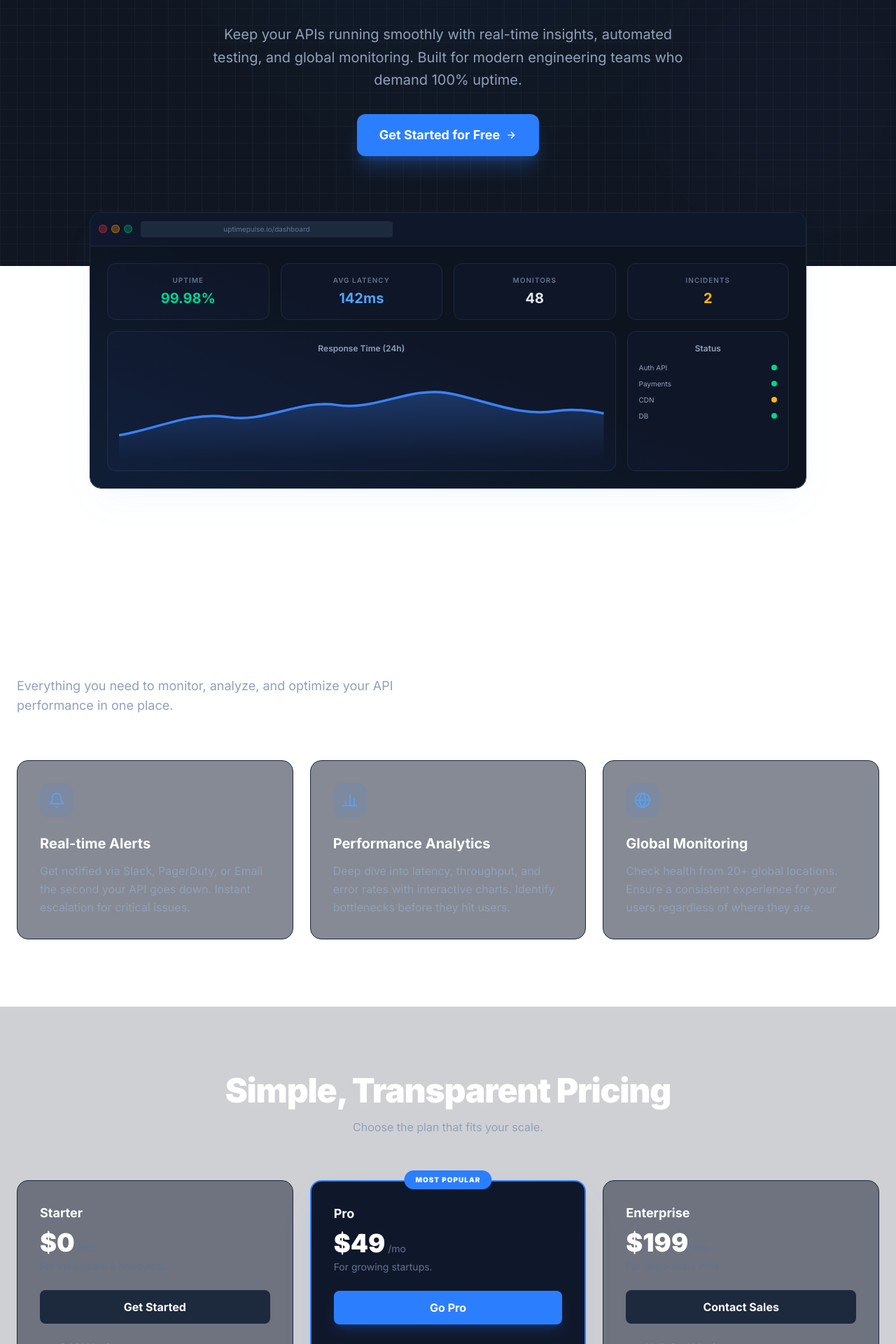
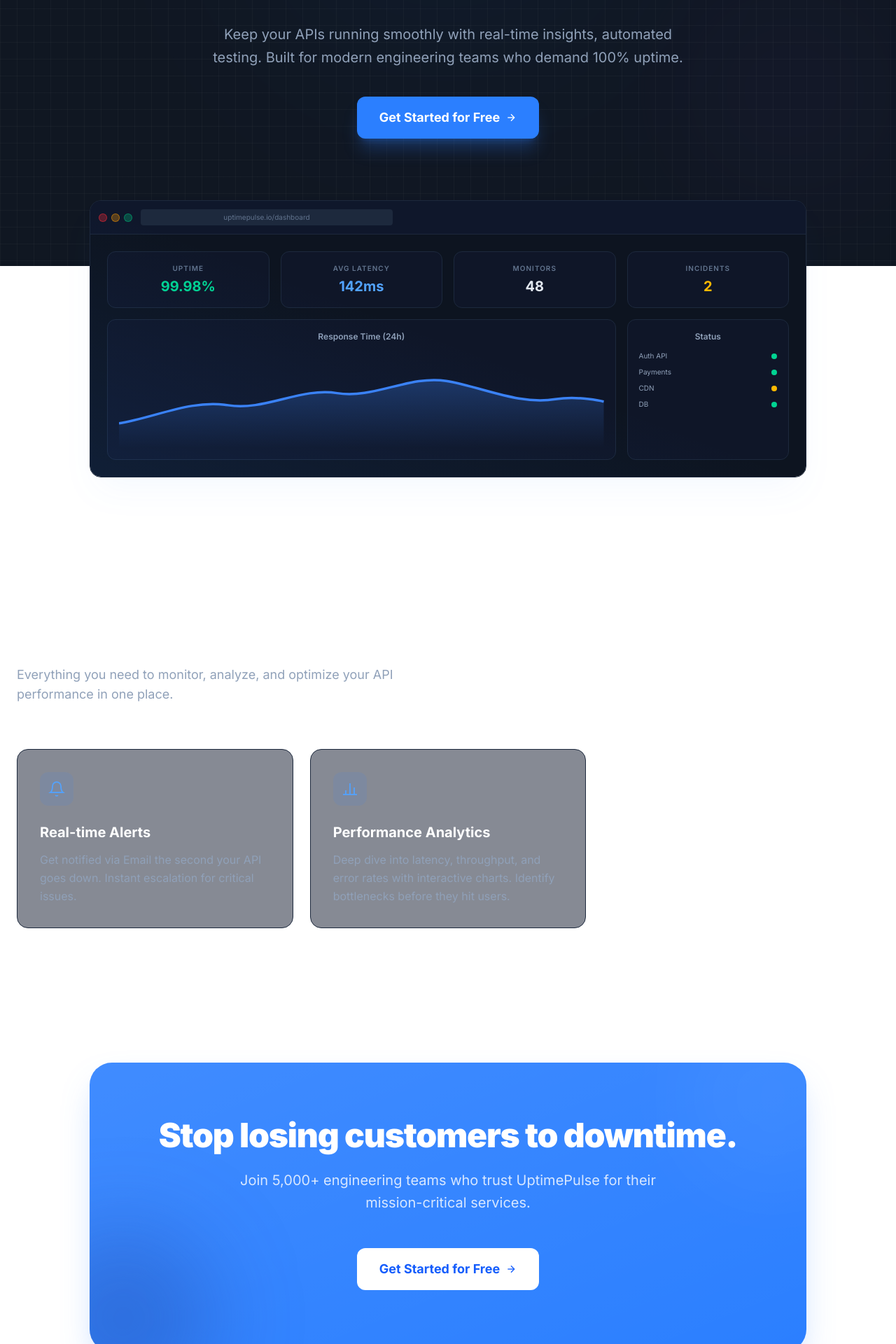
Before and after one commit to rishavsanjan/Api-Monitoring, a Next.js app in the folder frontend/: page / in a window 1280 px wide. Shown: the part 420-2340 px from the top of the page at 70% size. Built offline with nearby package versions, Linux system fonts and the light colour scheme.

Commit message:
added some final changes

```diff
--- a/frontend/app/components/layout/MonitorsTable.tsx
+++ b/frontend/app/components/layout/MonitorsTable.tsx
@@ -1,6 +1,7 @@
 import { timeAgo } from "@/lib/date";
+import { Activity, Loader2 } from "lucide-react";
 import { useRouter } from "next/navigation";
-import { SetStateAction } from "react";
+import { SetStateAction, useState } from "react";
 import { ClipLoader } from "react-spinners";
 type MonitorStatus = "online" | "offline" | "degraded";
 
@@ -49,6 +50,7 @@ export const MonitorsTable = (
             isLoading: boolean
         }
 ) => {
+    const [isNavigating, setIsNavigating] = useState<string>("")
     const router = useRouter();
     const totalPages = Math.ceil(totalMonitors / 5);
     const pageNumbers = Array.from({ length: totalPages }, (_, i) => i + 1);
@@ -94,7 +96,8 @@ export const MonitorsTable = (
                                             {monitors.map((m) => (
                                                 <tr
                                                     onClick={() => {
-                                                        router.push(`/monitor/${m.monitorId}`)
+                                                        setIsNavigating(m.monitorId);
+                                                        router.push(`/monitor/${m.monitorId}`);
                                                     }}
                                                     key={m.monitorId}
                                                     className="cursor-pointer hover:bg-slate-800/30 transition-colors group"
@@ -103,30 +106,44 @@ export const MonitorsTable = (
                                                     <td className="px-6 py-4 whitespace-nowrap">
                                                         <div className="flex items-center gap-3">
                                                             <div className="w-8 h-8 rounded-lg bg-blue-500/10 text-blue-400 flex items-center justify-center flex-shrink-0">
+                                                                {isNavigating === m.monitorId ? (
+                                                                    <Loader2 className="h-4 w-4 animate-spin" />
+                                                                ) : (
+                                                                    <Activity className="h-4 w-4" />
+                                                                )}
+                                                            </div>
 
-                                                            </div>
-                                                            <span className="text-sm font-semibold text-white">{m.name}</span>
+                                                            <span className="text-sm font-semibold text-white">
+                                                                {m.name}
+                                                            </span>
                                                         </div>
                                                     </td>
+
                                                     {/* URL */}
                                                     <td className="px-6 py-4 whitespace-nowrap">
-                                                        <span className="text-sm text-slate-500 font-mono">{m.url}</span>
+                                                        <span className="text-sm text-slate-500 font-mono">
+                                                            {m.url}
+                                                        </span>
                                                     </td>
+
                                                     {/* Status */}
                                                     <td className="px-6 py-4 whitespace-nowrap">
                                                         <StatusBadge status={m.status === "UP" ? "online" : "offline"} />
                                                     </td>
+
                                                     {/* Response time */}
                                                     <td className="px-6 py-4 whitespace-nowrap text-right">
-                                                        <span className={`text-sm font-semibold ${m.status === "offline" ? "text-red-400" : "text-slate-300"}`}>
+                                                        <span className="text-sm font-semibold text-slate-300">
                                                             {m.responseTimeMs}
                                                         </span>
                                                     </td>
+
                                                     {/* Last checked */}
                                                     <td className="px-6 py-4 whitespace-nowrap text-right">
-                                                        <span className="text-sm text-slate-500">{timeAgo(m.lastCheckedAt)}</span>
+                                                        <span className="text-sm text-slate-500">
+                                                            {timeAgo(m.lastCheckedAt)}
+                                                        </span>
                                                     </td>
-
                                                 </tr>
                                             ))}
                                         </>
--- a/frontend/app/components/ui/CTABanner.tsx
+++ b/frontend/app/components/ui/CTABanner.tsx
@@ -1,3 +1,5 @@
+import Link from "next/link";
+
 const IconArrow = () => (
   <svg viewBox="0 0 24 24" fill="none" stroke="currentColor" strokeWidth={2} className="w-4 h-4">
     <line x1="5" y1="12" x2="19" y2="12" />
@@ -19,13 +21,14 @@ const CTABanner = () => (
         Join 5,000+ engineering teams who trust UptimePulse for their mission-critical services.
       </p>
       <div className="flex flex-col sm:flex-row gap-4 justify-center relative z-10">
-        <button className="bg-white text-blue-600 hover:bg-slate-100 text-lg font-bold px-8 py-4 rounded-xl transition-all flex items-center justify-center gap-2 group">
-          Get Started for Free
-          <span className="group-hover:translate-x-1 transition-transform"><IconArrow /></span>
-        </button>
-        <button className="bg-blue-400/20 text-white border border-white/30 hover:bg-white/10 text-lg font-bold px-8 py-4 rounded-xl transition-all">
-          Talk to an Expert
-        </button>
+        <Link href={`/auth?tab=signup`} className="text-slate-400 text-sm font-semibold hover:text-white transition-colors px-3 py-2">
+          <button className="bg-white text-blue-600 hover:bg-slate-100 text-lg font-bold px-8 py-4 rounded-xl transition-all flex items-center justify-center gap-2 group">
+            Get Started for Free
+            <span className="group-hover:translate-x-1 transition-transform"><IconArrow /></span>
+          </button>
+        </Link>
+
+
       </div>
     </div>
   </section>
--- a/frontend/app/components/ui/Features.tsx
+++ b/frontend/app/components/ui/Features.tsx
@@ -33,18 +33,13 @@ const features: FeatureCard[] = [
   {
     icon: <IconBell />,
     title: "Real-time Alerts",
-    body: "Get notified via Slack, PagerDuty, or Email the second your API goes down. Instant escalation for critical issues.",
+    body: "Get notified via Email the second your API goes down. Instant escalation for critical issues.",
   },
   {
     icon: <IconChart />,
     title: "Performance Analytics",
     body: "Deep dive into latency, throughput, and error rates with interactive charts. Identify bottlenecks before they hit users.",
-  },
-  {
-    icon: <IconGlobe />,
-    title: "Global Monitoring",
-    body: "Check health from 20+ global locations. Ensure a consistent experience for your users regardless of where they are.",
-  },
+  }
 ];
 
 const Features = () => (
--- a/frontend/app/components/ui/Hero.tsx
+++ b/frontend/app/components/ui/Hero.tsx
@@ -1,3 +1,5 @@
+import Link from "next/link";
+
 const IconArrow = () => (
   <svg viewBox="0 0 24 24" fill="none" stroke="currentColor" strokeWidth={2} className="w-4 h-4">
     <line x1="5" y1="12" x2="19" y2="12" />
@@ -68,7 +70,7 @@ const Home = () => (
   </div>
 );
 
- const Hero = () => (
+const Hero = () => (
   <section className="relative pt-20 pb-16 lg:pt-32 lg:pb-24 px-6">
     <div className="max-w-7xl mx-auto flex flex-col items-center text-center gap-8">
       {/* Badge */}
@@ -88,15 +90,19 @@ const Home = () => (
 
       {/* Sub */}
       <p className="max-w-2xl text-slate-400 text-lg lg:text-xl leading-relaxed">
-        Keep your APIs running smoothly with real-time insights, automated testing, and global monitoring. Built for modern engineering teams who demand 100% uptime.
+        Keep your APIs running smoothly with real-time insights, automated testing. Built for modern engineering teams who demand 100% uptime.
       </p>
 
       {/* CTAs */}
       <div className="flex flex-col sm:flex-row gap-4 w-full justify-center">
-        <button className="bg-blue-500 hover:bg-blue-400 text-white text-lg font-bold px-8 py-4 rounded-xl transition-all shadow-xl shadow-blue-500/25 flex items-center justify-center gap-2 group">
-          Get Started for Free
-          <span className="group-hover:translate-x-1 transition-transform"><IconArrow /></span>
-        </button>
+        <Link href={`/auth?tab=signup`} className="text-slate-400 text-sm font-semibold hover:text-white transition-colors px-3 py-2">
+          <button className="bg-blue-500 hover:bg-blue-400 text-white text-lg font-bold px-8 py-4 rounded-xl transition-all shadow-xl shadow-blue-500/25 flex items-center justify-center gap-2 group">
+            Get Started for Free
+            <span className="group-hover:translate-x-1 transition-transform"><IconArrow /></span>
+          </button>
+        </Link>
+
+
         {/* <button className="bg-slate-800 hover:bg-slate-700 text-white text-lg font-bold px-8 py-4 rounded-xl border border-slate-700 transition-all">
           Schedule Demo
         </button> */}
--- a/frontend/app/page.tsx
+++ b/frontend/app/page.tsx
@@ -25,10 +25,10 @@ export default function LandingPage() {
       <main>
         <Hero />
         <Features />
-        <Pricing />
+        {/* <Pricing /> */}
         <CTABanner />
       </main>
-      <Footer />
+      {/* <Footer /> */}
     </div>
   );
 }
--- a/frontend/context/SidebarContext.tsx
+++ b/frontend/context/SidebarContext.tsx
@@ -15,6 +15,7 @@ const SidebarContext = createContext<SidebarContextType | null>(null);
 export const SidebarProvider = ({ children }: { children: React.ReactNode }) => {
   const [collapsed, setCollapsed] = useState(false);
   const [activeBar, setActiveBar] = useState('Monitors');
+  const [loadingNav, setLoadingNav] = useState<string>("Dashboard");
   return (
     <SidebarContext.Provider value={{ collapsed, setCollapsed , activeBar, setActiveBar}}>
       {children}
--- a/frontend/lib/axios.ts
+++ b/frontend/lib/axios.ts
@@ -1,7 +1,7 @@
 import axios from "axios";
 
 const api = axios.create({
-    baseURL: "",
+    baseURL: "http://localhost:5000",
     withCredentials: false,
     headers: {
         "Content-Type": "application/json",
```
Also changed, not shown: 2 other files (tests, documents, lock files or other folders).
